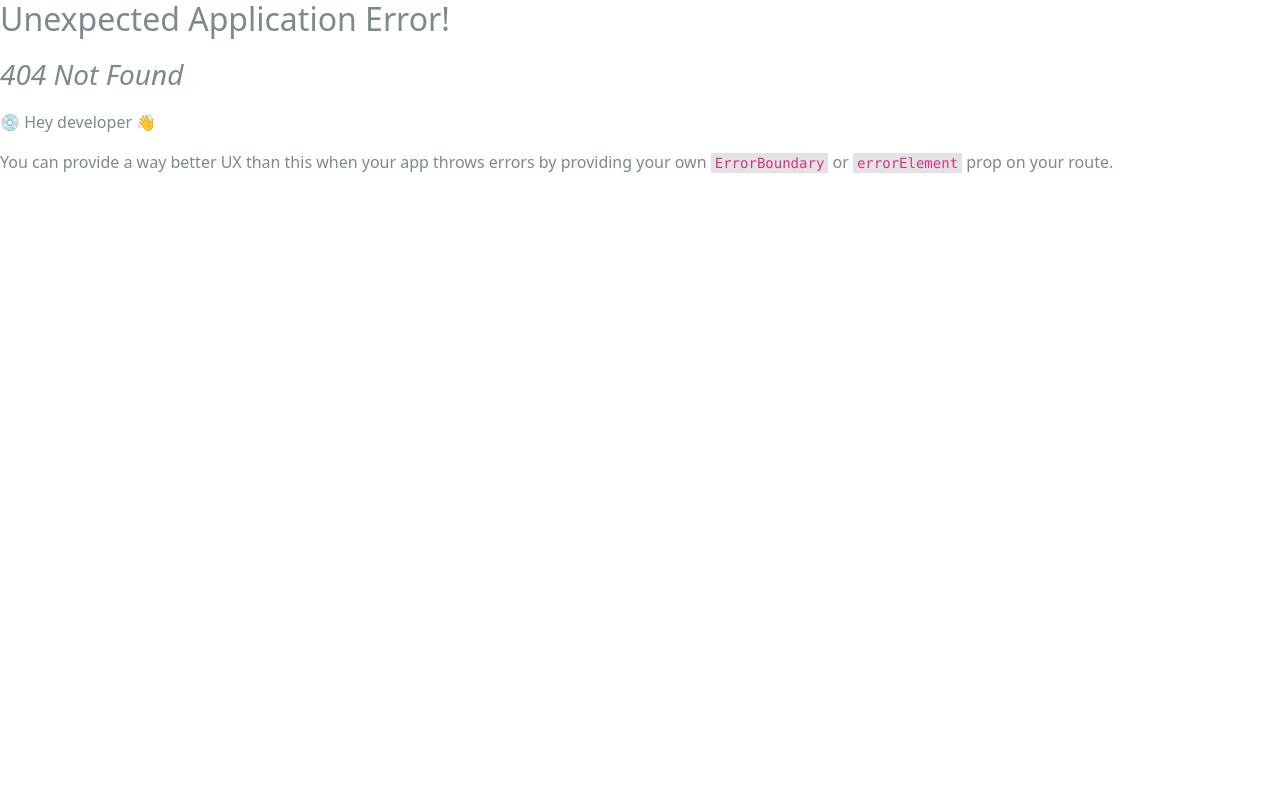
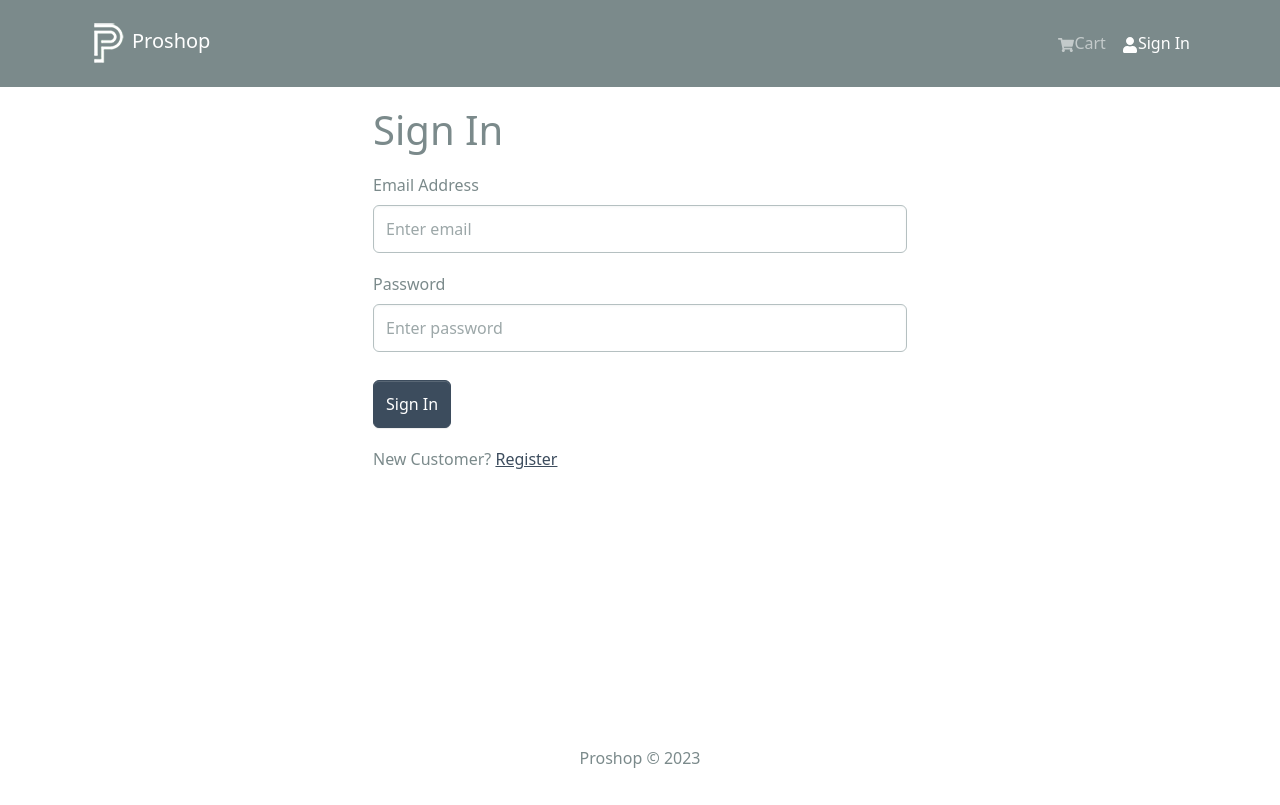
Before and after one commit to haneeshraj/mern-ecommerce-v2, a React (Create React App) app in the folder frontend/: page /login in a window 1280 px wide. Before the commit this address had no page. Built offline with nearby package versions, Linux system fonts and the light colour scheme.

Commit message:
Login Functionality

```diff
--- a/frontend/package.json
+++ b/frontend/package.json
@@ -18,6 +18,7 @@
     "react-router-bootstrap": "^0.26.2",
     "react-router-dom": "^6.16.0",
     "react-scripts": "5.0.1",
+    "react-toastify": "^9.1.3",
     "web-vitals": "^2.1.0"
   },
   "scripts": {
--- a/frontend/src/App.js
+++ b/frontend/src/App.js
@@ -1,7 +1,10 @@
 import { Container } from "react-bootstrap";
+import { Outlet } from "react-router-dom";
+import { ToastContainer } from "react-toastify";
+import "react-toastify/dist/ReactToastify.css";
+
 import Header from "./components/Header";
 import Footer from "./components/Footer";
-import { Outlet } from "react-router-dom";
 
 const App = () => {
   return (
@@ -13,6 +16,7 @@
         </Container>
       </main>
       <Footer />
+      <ToastContainer />
     </>
   );
 };
--- a/frontend/src/components/FormContainer.jsx
+++ b/frontend/src/components/FormContainer.jsx
@@ -0,0 +1,15 @@
+import { Container, Row, Col } from "react-bootstrap";
+
+const FormContainer = ({ children }) => {
+  return (
+    <Container>
+      <Row className="justify-content-md-center">
+        <Col md={6} xs={12}>
+          {children}
+        </Col>
+      </Row>
+    </Container>
+  );
+};
+
+export default FormContainer;
--- a/frontend/src/components/Header.jsx
+++ b/frontend/src/components/Header.jsx
@@ -1,4 +1,4 @@
-import { Navbar, Nav, Container, Badge } from "react-bootstrap";
+import { Navbar, Nav, Container, Badge, NavDropdown } from "react-bootstrap";
 import { FaShoppingCart, FaUser } from "react-icons/fa";
 import { LinkContainer } from "react-router-bootstrap";
 import { useSelector } from "react-redux/es/hooks/useSelector";
@@ -6,8 +6,7 @@
 
 const Header = () => {
   const { cartItems } = useSelector((state) => state.cart); // cart is whatever you mentioned in store
-
-  console.log(cartItems);
+  const { userInfo } = useSelector((state) => state.auth);
 
   return (
     <header>
@@ -36,12 +35,27 @@
                   )}
                 </Nav.Link>
               </LinkContainer>
+              {userInfo ? (
+                <NavDropdown title={userInfo.name} id="username">
+                  <LinkContainer to="/profile">
+                    <NavDropdown.Item>Profile</NavDropdown.Item>
+                  </LinkContainer>
+                  <NavDropdown.Item
+                    onClick={() => {
+                      console.log("test");
+                    }}
+                  >
+                    Logout
+                  </NavDropdown.Item>
+                </NavDropdown>
+              ) : (
                 <LinkContainer to="/login">
                   <Nav.Link>
                     <FaUser />
                     Sign In
                   </Nav.Link>
                 </LinkContainer>
+              )}
             </Nav>
           </Navbar.Collapse>
         </Container>
--- a/frontend/src/index.js
+++ b/frontend/src/index.js
@@ -16,6 +16,7 @@
 import HomeScreen from "./screens/HomeScreen";
 import ProductScreen from "./screens/ProductScreen";
 import CartScreen from "./screens/CartScreen";
+import LoginScreen from "./screens/LoginScreen";
 
 const router = createBrowserRouter(
   createRoutesFromElements(
@@ -23,6 +24,7 @@
       <Route index={true} path="/" element={<HomeScreen />} />
       <Route path="/products/:id" element={<ProductScreen />} />
       <Route path="/cart" element={<CartScreen />} />
+      <Route path="/login" element={<LoginScreen />} />
     </Route>
   )
 );
--- a/frontend/src/screens/LoginScreen.jsx
+++ b/frontend/src/screens/LoginScreen.jsx
@@ -0,0 +1,92 @@
+import { useState, useEffect } from "react";
+import { Link, useLocation, useNavigate } from "react-router-dom";
+import { Form, Button, Row, Col } from "react-bootstrap";
+import { useSelector, useDispatch } from "react-redux";
+import { toast } from "react-toastify";
+
+import { useLoginMutation } from "../slices/usersApiSlice";
+import { setCredentials } from "../slices/authSlice";
+import FormContainer from "../components/FormContainer";
+import Loader from "../components/Loader";
+
+const LoginScreen = () => {
+  const [email, setEmail] = useState("");
+  const [password, setPassword] = useState("");
+
+  const dispatch = useDispatch();
+  const navigate = useNavigate();
+  const { search } = useLocation();
+
+  const [login, { isLoading }] = useLoginMutation();
+
+  const { userInfo } = useSelector((state) => state.auth);
+
+  const sp = new URLSearchParams(search);
+  const redirect = sp.get("redirect") || "/";
+
+  useEffect(() => {
+    if (userInfo) {
+      navigate(redirect);
+    }
+  }, [userInfo, redirect, navigate]);
+
+  const submitHandler = async (e) => {
+    e.preventDefault();
+    try {
+      const res = await login({ email, password }).unwrap();
+      dispatch(setCredentials({ ...res }));
+      navigate(redirect);
+    } catch (err) {
+      toast.error(err?.data?.message || err.error);
+    }
+  };
+
+  return (
+    <FormContainer>
+      <h1>Sign In</h1>
+
+      <Form onSubmit={submitHandler}>
+        <Form.Group controlId="email" className="my-3">
+          <Form.Label>Email Address</Form.Label>
+          <Form.Control
+            type="email"
+            placeholder="Enter email"
+            value={email}
+            onChange={(e) => setEmail(e.target.value)}
+          />
+        </Form.Group>
+        <Form.Group controlId="password" className="my-3">
+          <Form.Label>Password</Form.Label>
+          <Form.Control
+            type="password"
+            placeholder="Enter password"
+            value={password}
+            onChange={(e) => setPassword(e.target.value)}
+          />
+        </Form.Group>
+
+        <Button
+          type="submit"
+          variant="primary"
+          className="mt-2"
+          disabled={isLoading}
+        >
+          Sign In
+        </Button>
+
+        {isLoading && <Loader />}
+      </Form>
+
+      <Row className="py-3">
+        <Col>
+          New Customer?{" "}
+          <Link to={redirect ? `/register?redirect=${redirect}` : `/register}`}>
+            Register
+          </Link>
+        </Col>
+      </Row>
+    </FormContainer>
+  );
+};
+
+export default LoginScreen;
```
Also changed, not shown: 1 other file (tests, documents, lock files or other folders). Lines whose indentation alone changed are shown as unchanged.
